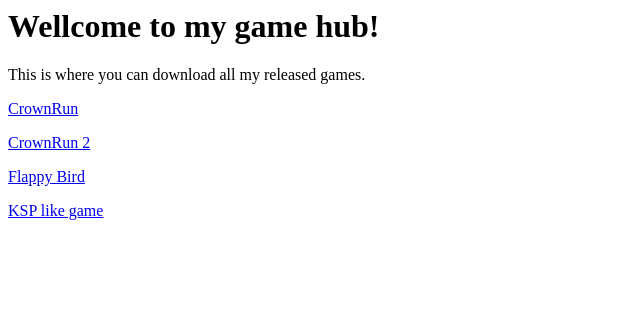
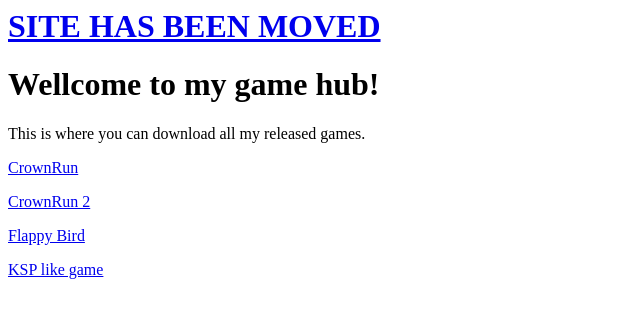
Before and after one commit to VikeSweden/MySite, a plain HTML site: page index.html in a window 1280 px wide. Shown: the whole page, without its empty margins (0-640 px from the left). Drawn offline with Linux system fonts and the light colour scheme.

Commit message:
link to new account

```diff
--- a/index.html
+++ b/index.html
@@ -1,4 +1,7 @@
 <html>
+	<a href="https://vikkenuclear.github.io/MySite/">
+		<h1>SITE HAS BEEN MOVED</h1>
+	</a>
 	<h1>Wellcome to my game hub!</h1>
 	<p>This is where you can download all my released games.</p>
 	<a href="https://drive.google.com/drive/folders/15k-UODI0vV-3oAuVgghu0mjxiv2mr0rn?usp=sharing">
```
